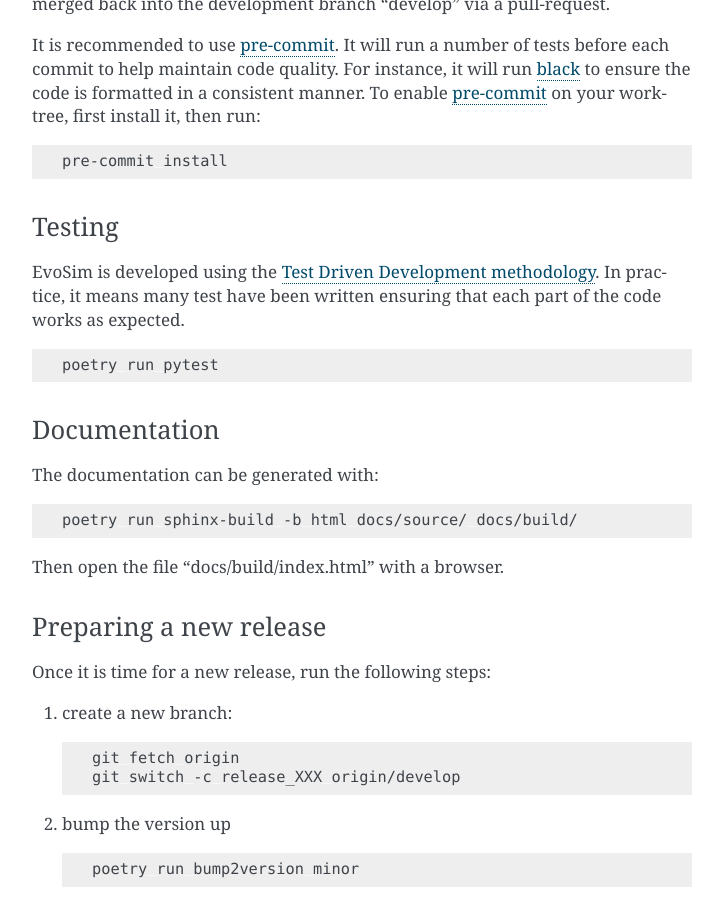
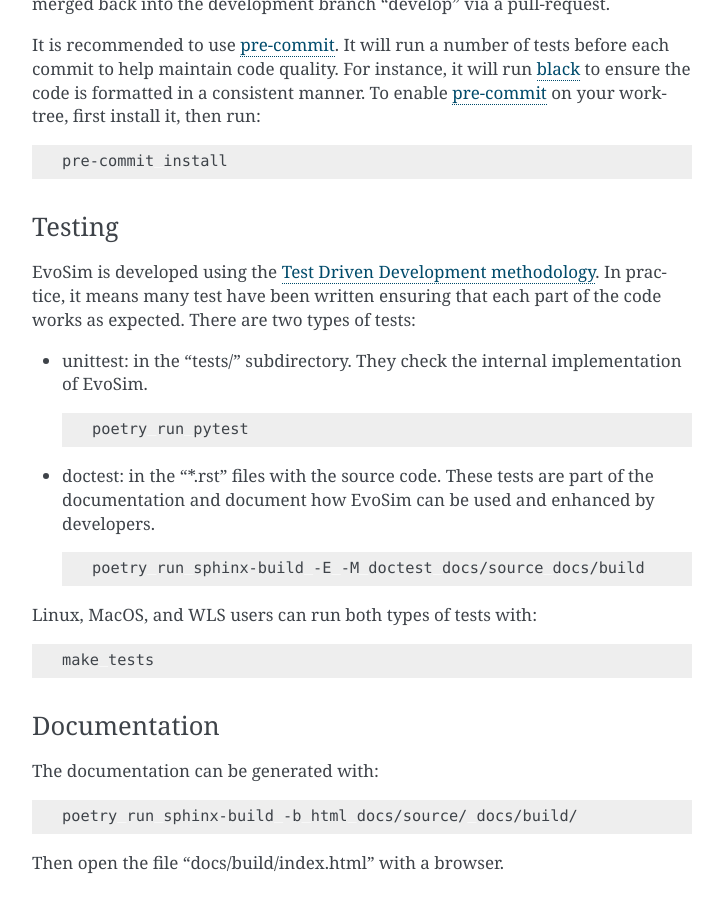
Before and after one commit to ImperialCollegeLondon/EvoSim, a Sphinx documentation site: the page built from docs/source/installation.md, in a window 1280 px wide and 900 px high, scrolled down 855 px. Shown: the whole window, without its empty margins (388-1111 px from the left). Built offline with Sphinx 7.4.7, drawn with Linux system fonts in a browser that asks for light colours.

Commit message:
Update testing to include doctest

````diff
--- a/docs/source/installation.md
+++ b/docs/source/installation.md
@@ -52,9 +52,26 @@
 EvoSim is developed using the [Test Driven Development
 methodology](https://en.wikipedia.org/wiki/Test-driven_development). In practice, it
 means many test have been written ensuring that each part of the code works as expected.
+There are two types of tests:
+
+- unittest: in the "tests/" subdirectory. They check the internal implementation of
+    EvoSim.
+
+    ```bash
+    poetry run pytest
+    ```
+
+- doctest: in the "\*.rst" files with the source code. These tests are part of the
+    documentation and document how EvoSim can be used and enhanced by developers.
+
+    ```bash
+    poetry run sphinx-build -E -M doctest docs/source docs/build
+    ```
+
+Linux, MacOS, and WLS users can run both types of tests with:
 
 ```bash
-poetry run pytest
+make tests
 ```
 
 ### Documentation
````
Also changed, not shown: README.md (+19 -1 lines), 3 other files.
